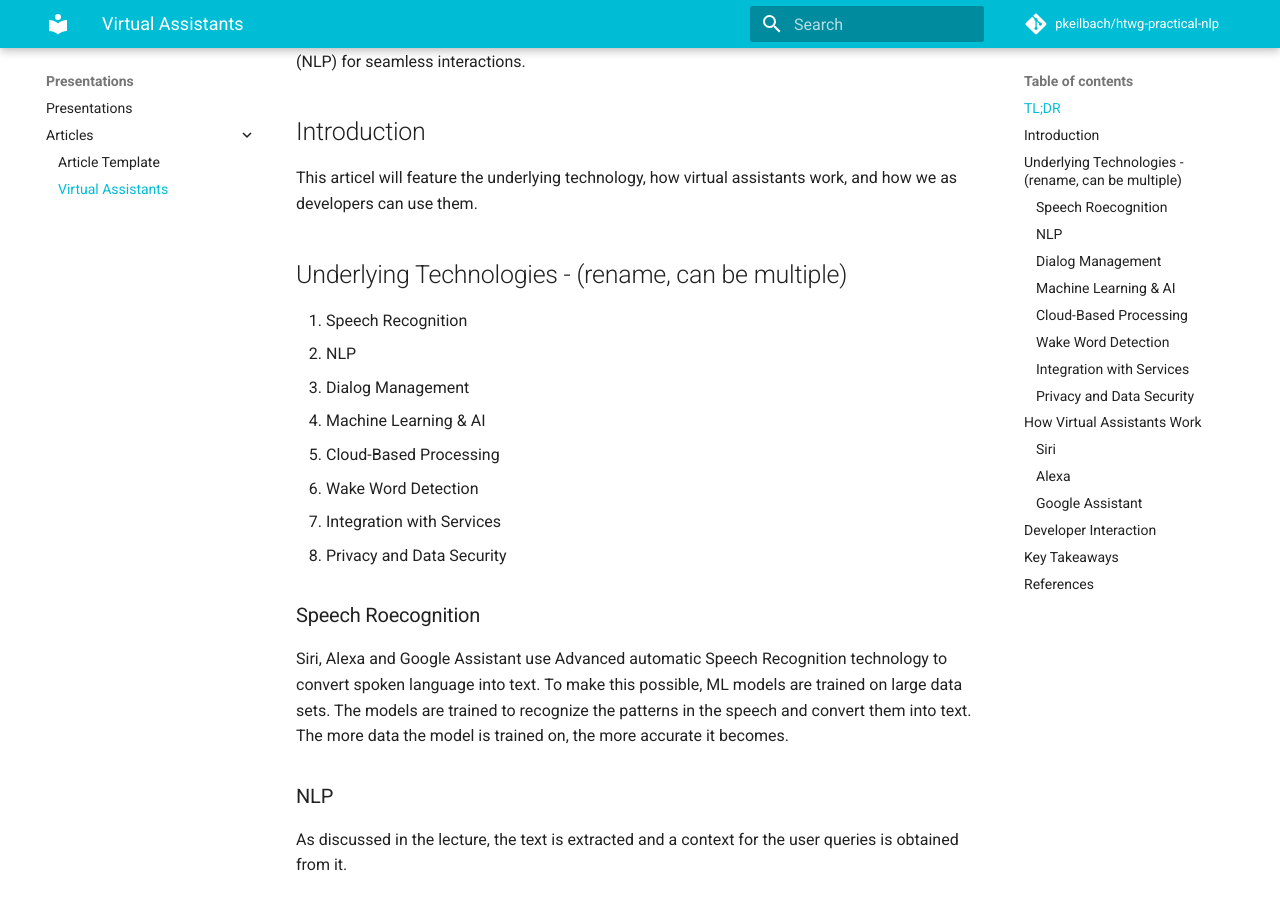
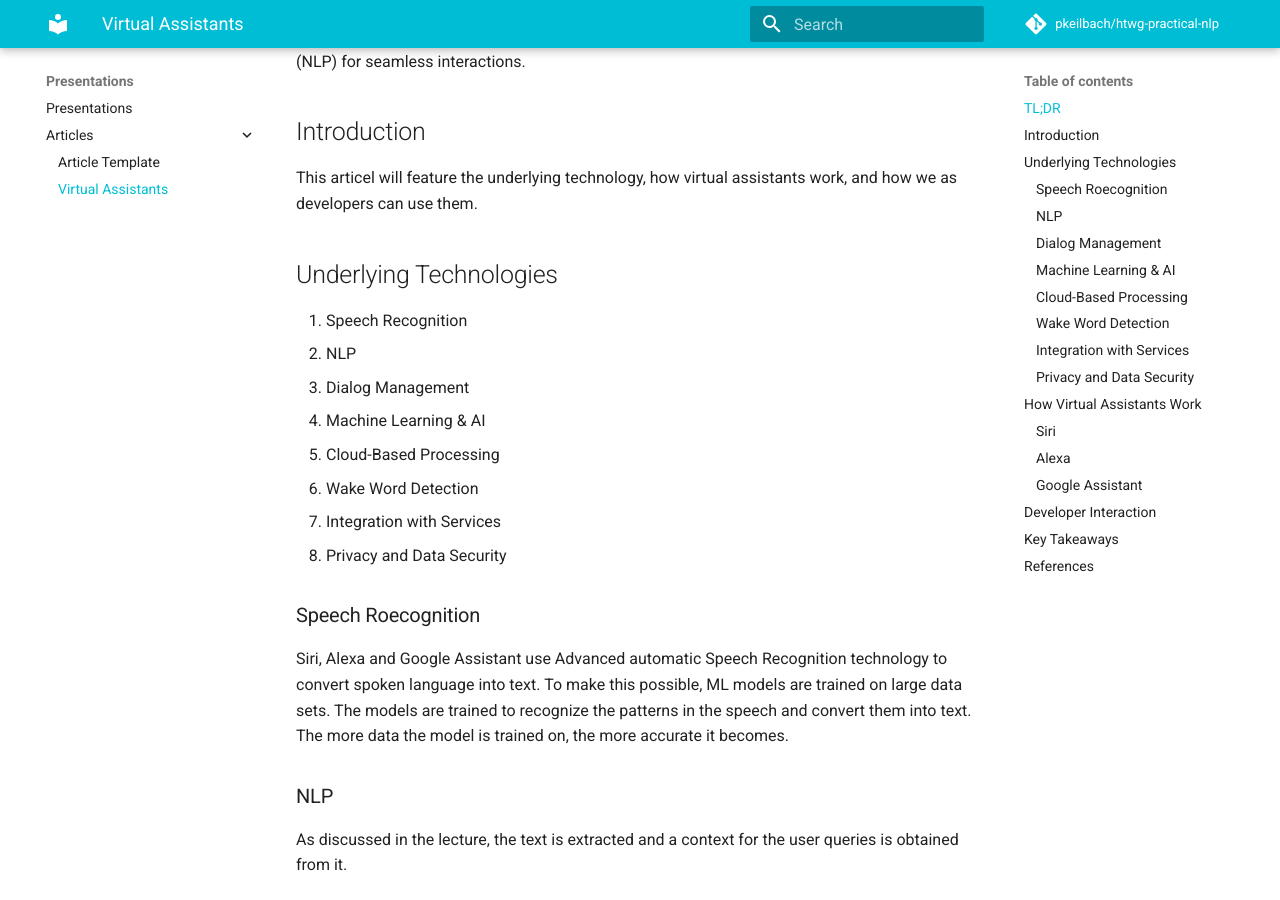
Before and after one commit to pkeilbach/htwg-practical-nlp, an MkDocs documentation site: the page built from docs/presentations/articles/virtual_assistants.md, in a window 1280 px wide and 900 px high, scrolled down 321 px. Built offline with MkDocs 1.6.1 and Material for MkDocs 9.7.7, drawn with Linux system fonts in a browser that asks for light colours; comment, search, counter and statistics services are not loaded.

Commit message:
Update docs/presentations/articles/virtual_assistants.md
Co-authored-by: Pascal Keilbach <28002199+pkeilbach@users.noreply.github.com>

```diff
--- a/docs/presentations/articles/virtual_assistants.md
+++ b/docs/presentations/articles/virtual_assistants.md
@@ -11,7 +11,7 @@
 
 This articel will feature the underlying technology, how virtual assistants work, and how we as developers can use them.
 
-## Underlying Technologies - (rename, can be multiple)
+## Underlying Technologies
 
 1. Speech Recognition
 2. NLP
```
